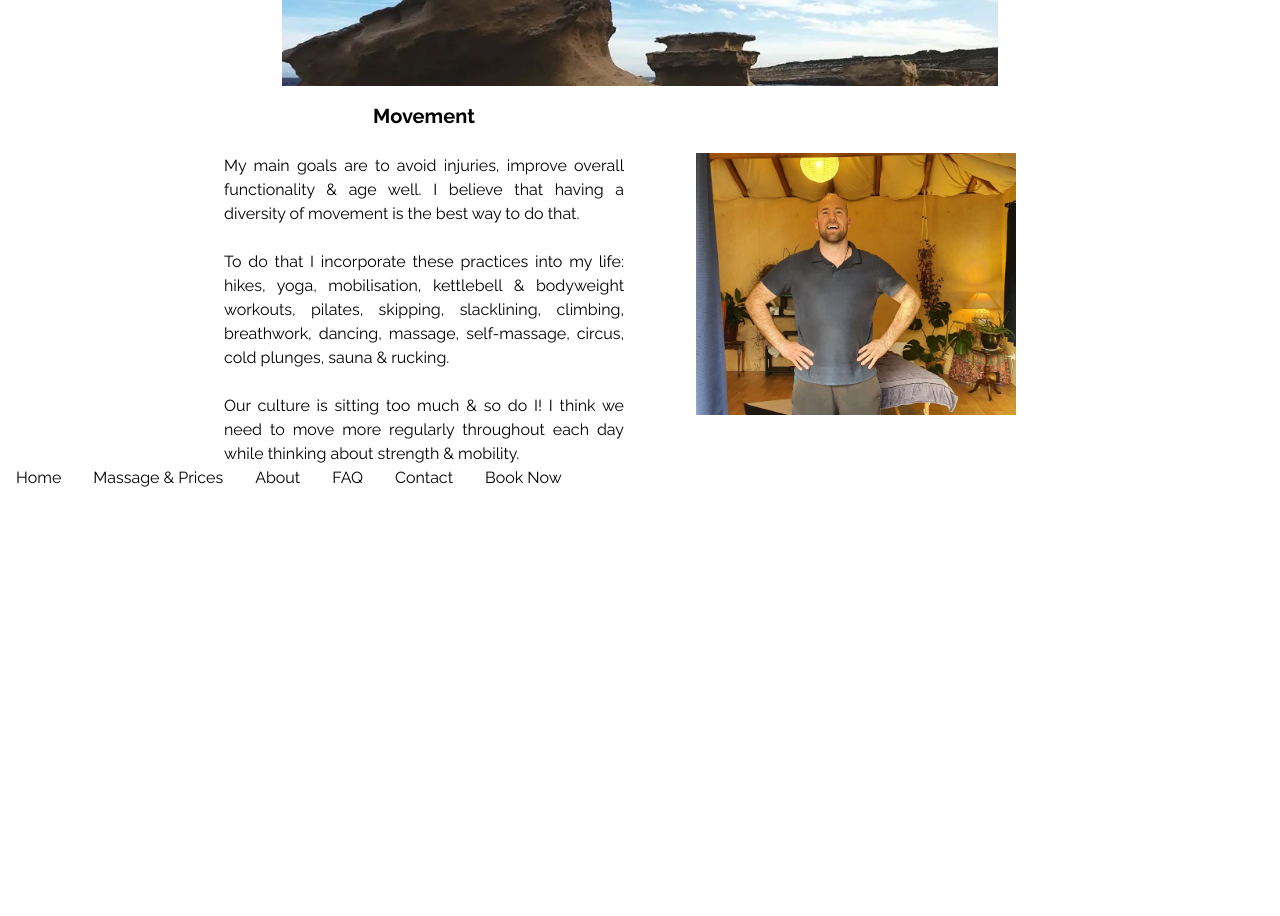
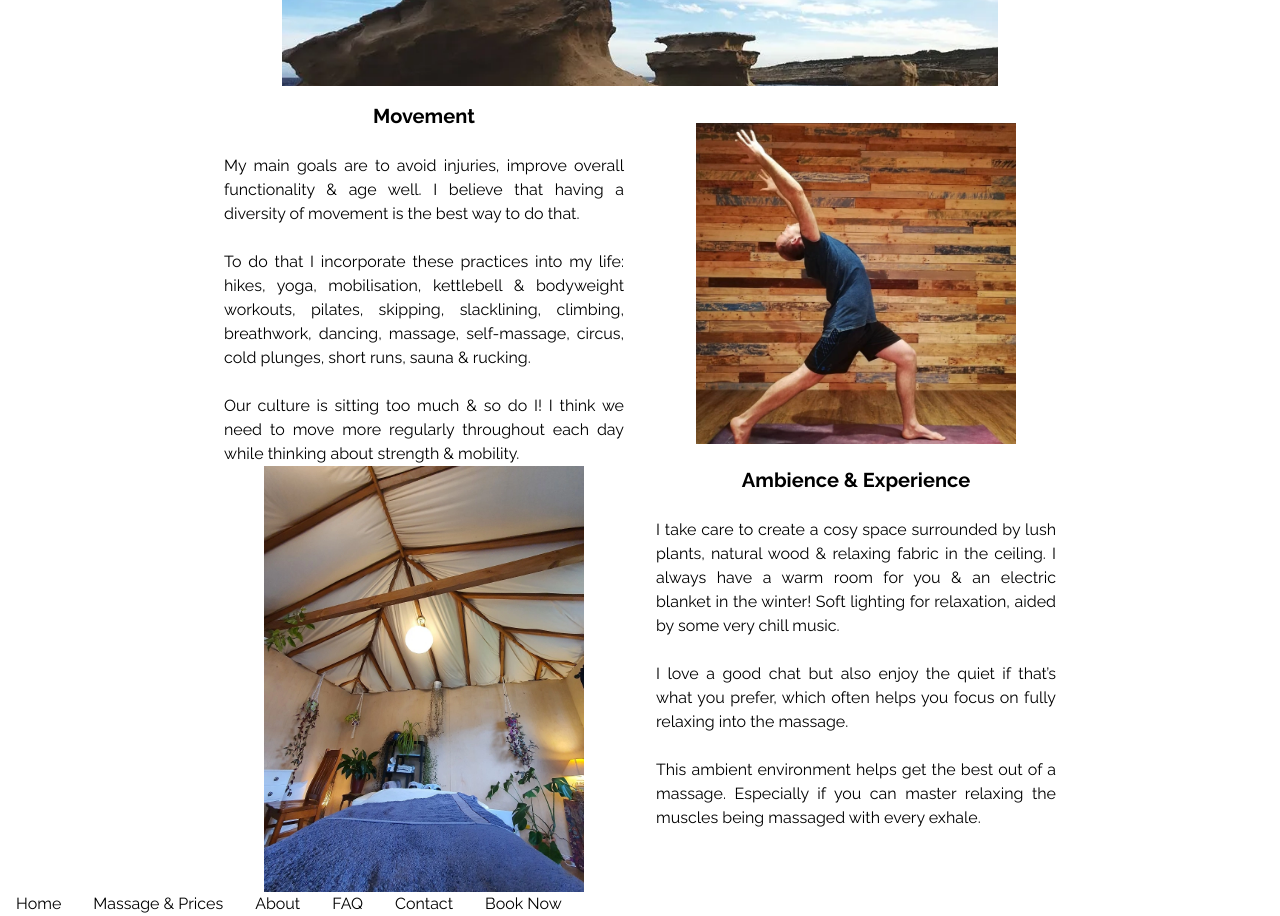
Before and after one commit to andrew-molten/absmassage, a React (Vite) app: page /about in a window 1280 px wide. Shown: the part 1100-2016 px from the top of the page. Before the commit the page ends 1590 px from the top, so only its background shows below. Built offline with nearby package versions, Linux system fonts and the light colour scheme; a web font is replaced by a local one.

Commit message:
almost finished about content

```diff
--- a/client/pages/About.tsx
+++ b/client/pages/About.tsx
@@ -1,12 +1,14 @@
 import indiaAndrew from '../../images/slider/India2.webp'
 import andrewInTheStudio from '../../images/andrew/AndrewInTheStudio.webp'
 import yogaToes from '../../images/andrew/yoga-toes.webp'
+import crescentLunge from '../../images/andrew/Crescent-lunge.webp'
+import massageTable from '../../images/studio/massage-table.webp'
 
 function About() {
   return (
     <div>
       <div className="heading-wrapper">
-        <h1 className="heading">About Me</h1>
+        <h1 className="heading center italic">About Me</h1>
       </div>
 
       <div className="content-container">
@@ -79,7 +81,7 @@ function About() {
               To do that I incorporate these practices into my life: hikes,
               yoga, mobilisation, kettlebell & bodyweight workouts, pilates,
               skipping, slacklining, climbing, breathwork, dancing, massage,
-              self-massage, circus, cold plunges, sauna & rucking.
+              self-massage, circus, cold plunges, short runs, sauna & rucking.
             </p>
             <p>
               Our culture is sitting too much & so do I! I think we need to move
@@ -90,9 +92,38 @@ function About() {
           <div className="column image-column">
             <img
               className="col-img"
-              src={andrewInTheStudio}
-              alt="Andrew in the studio"
+              src={crescentLunge}
+              alt="crescent lunge yoga pose"
             />
+          </div>
+        </div>
+
+        <div className="row">
+          <div className="column image-column">
+            <img
+              className="col-img"
+              src={massageTable}
+              alt="Massage table in studio"
+            />
+          </div>
+          <div className="column">
+            <h2 className="text-xl">Ambience & Experience</h2>
+            <p>
+              I take care to create a cosy space surrounded by lush plants,
+              natural wood & relaxing fabric in the ceiling. I always have a
+              warm room for you & an electric blanket in the winter! Soft
+              lighting for relaxation, aided by some very chill music.
+            </p>
+            <p>
+              I love a good chat but also enjoy the quiet if that’s what you
+              prefer, which often helps you focus on fully relaxing into the
+              massage.
+            </p>
+            <p>
+              This ambient environment helps get the best out of a massage.
+              Especially if you can master relaxing the muscles being massaged
+              with every exhale.
+            </p>
           </div>
         </div>
       </div>
--- a/client/pages/MassagePrices.tsx
+++ b/client/pages/MassagePrices.tsx
@@ -8,9 +8,7 @@ function MassagePrices() {
   return (
     <div>
       <div className="heading-wrapper">
-        <h1 className="heading center">
-          <em>Massage</em>
-        </h1>
+        <h1 className="heading center italic">Massage</h1>
       </div>
       <div className="content-container">
         <div className="row">
```
Also changed, not shown: images/studio/massage-table.webp (added).
